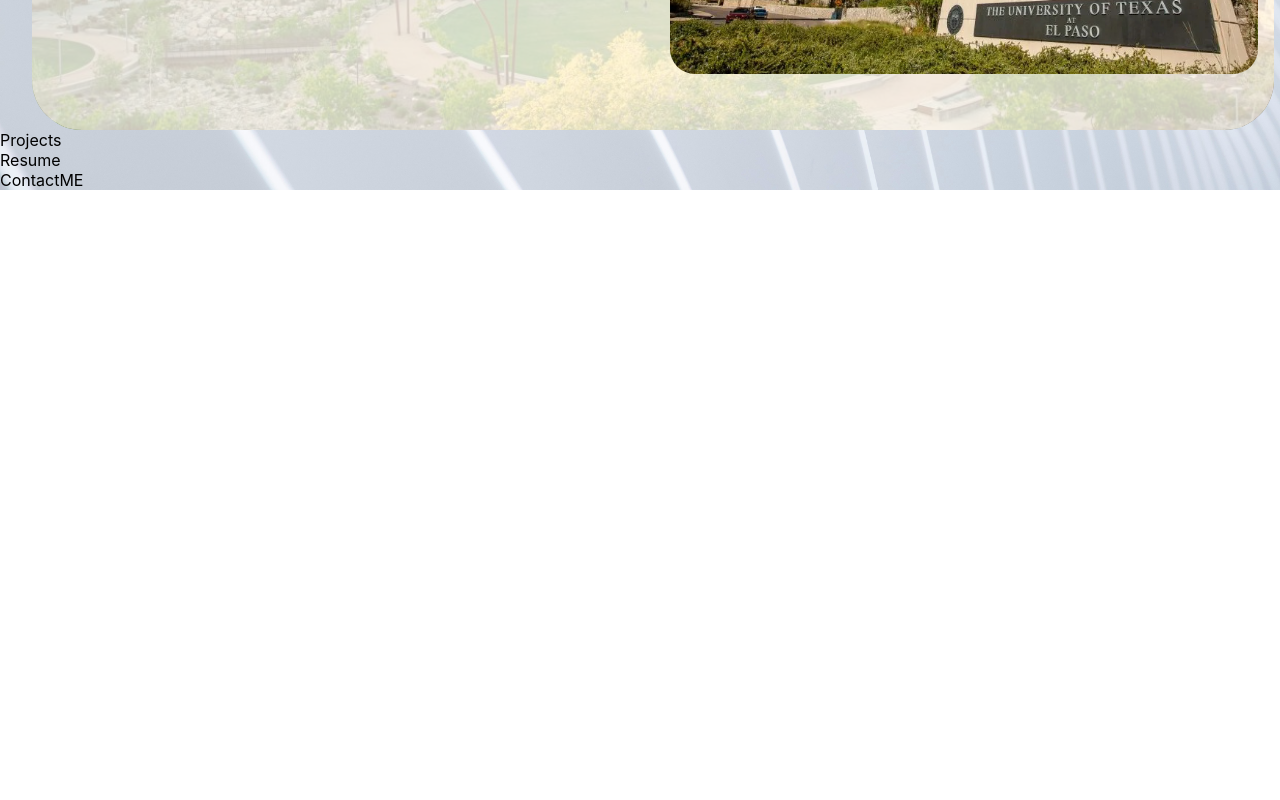
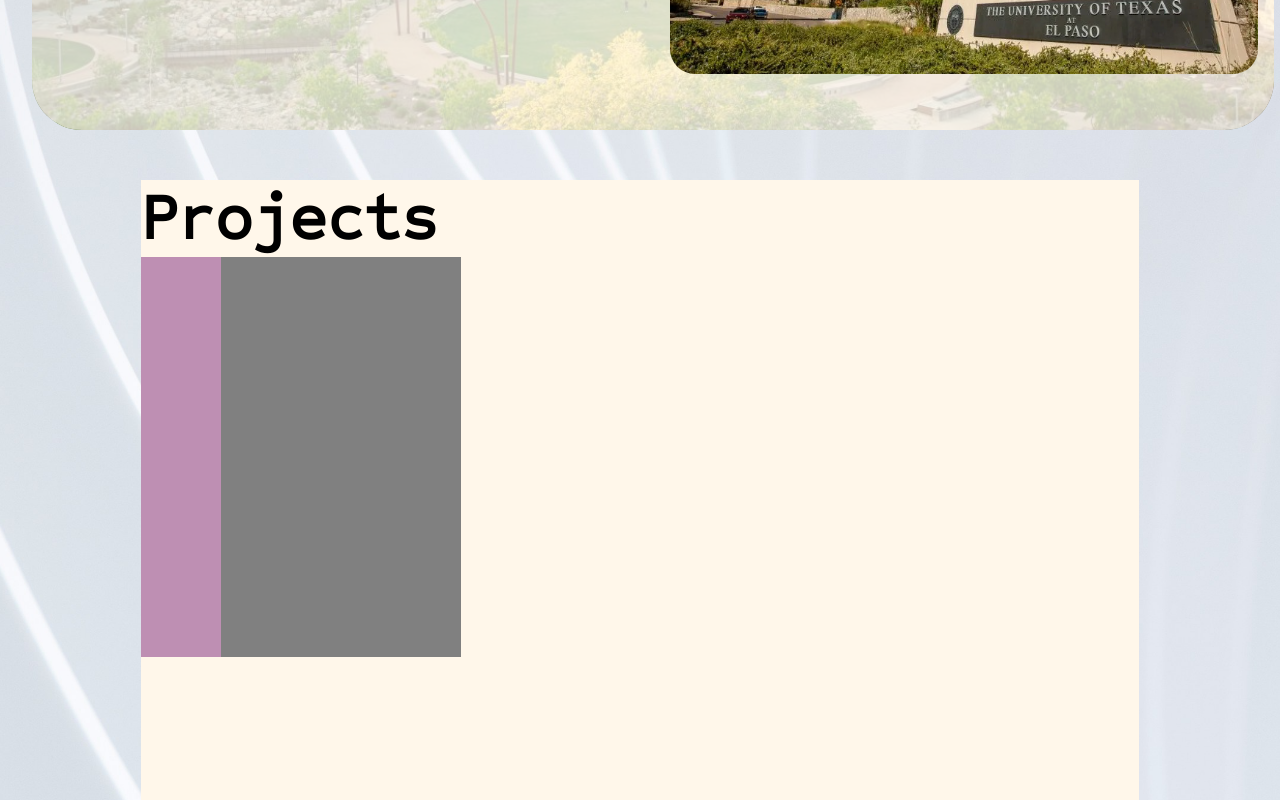
Before and after one commit to VasquezDav/shiny-octo-pancake-personal-website, a React (Create React App) app: page / in a window 1280 px wide. Shown: the part 1340-2140 px from the top of the page. Before the commit the page ends 1530 px from the top, so only its background shows below. Built offline with nearby package versions, Linux system fonts and the light colour scheme.

Commit message:
added Project, Resume, and Contact Me

```diff
--- a/package.json
+++ b/package.json
@@ -3,11 +3,14 @@
   "version": "0.1.0",
   "private": true,
   "dependencies": {
+    "@emailjs/browser": "^4.3.3",
+    "@react-pdf/renderer": "^3.4.4",
     "@testing-library/jest-dom": "^5.17.0",
     "@testing-library/react": "^13.4.0",
     "@testing-library/user-event": "^13.5.0",
     "react": "^18.3.1",
     "react-dom": "^18.3.1",
+    "react-pdf": "^9.0.0",
     "react-scripts": "5.0.1",
     "web-vitals": "^2.1.4"
   },
--- a/src/Components/ContactMe.js
+++ b/src/Components/ContactMe.js
@@ -1,9 +1,39 @@
-import React from "react";
+import React, { useRef } from "react";
+import emailjs from "@emailjs/browser";
 
 function ContactMe() {
+  const form = useRef();
+
+  const sendEmail = (e) => {
+    e.preventDefault();
+
+    emailjs
+      .sendForm("service_1m18g94", "service_1m18g94", form.current, {
+        publicKey: "xRL_NGpKEoJUqrWot",
+      })
+      .then(
+        () => {
+          console.log("SUCCESS!");
+        },
+        (error) => {
+          console.log("FAILED...", error.text);
+        }
+      );
+  };
   return (
     <div className="contact-me" id="contact-me">
-ContactME
+      <h1>Contact Me</h1>
+      <div className="form-container">
+        <form ref={form} onSubmit={sendEmail}>
+          <label>Name</label>
+          <input type="text" name="user_name" required />
+          <label>Email</label>
+          <input type="email" name="user_email" required />
+          <label>Message</label>
+          <textarea name="message" required />
+          <input type="submit" value="Send" />
+        </form>
+      </div>
     </div>
   );
 }
--- a/src/Components/Header.js
+++ b/src/Components/Header.js
@@ -2,23 +2,44 @@
 
 function Header() {
   const [selected, setSelected] = useState("");
+  const [isScrolling, setIsScrolling] = useState(false);
 
   const handleSelect = (section) => {
+    const offset = 100;
+    const targetElement = document.getElementById(section);
+    const targetPosition = targetElement.offsetTop - offset;
+
+    setIsScrolling(true);
+    window.scrollTo({
+      top: targetPosition,
+      behavior: "smooth",
+    });
+
+
+    setTimeout(() => {
+      setIsScrolling(false);
+      setSelected(section);
+    }, 1000);
+
     setSelected(section);
   };
 
   useEffect(() => {
     const handleScroll = () => {
-      // Get the scroll position
+      if (isScrolling) return;
+
       const scrollPosition = window.scrollY;
+      const offset = 100;
 
-      // Get the positions of the sections
-      const aboutMeSection = document.getElementById("about-me").offsetTop;
-      const projectsSection = document.getElementById("projects").offsetTop;
-      const resumeSection = document.getElementById("resume").offsetTop;
-      const contactMeSection = document.getElementById("contact-me").offsetTop;
+      const aboutMeSection =
+        document.getElementById("about-me").offsetTop - offset;
+      const projectsSection =
+        document.getElementById("projects").offsetTop - offset;
+      const resumeSection =
+        document.getElementById("resume").offsetTop - offset;
+      const contactMeSection =
+        document.getElementById("contact-me").offsetTop - offset;
 
-      // Determine which section is currently in view
       if (
         scrollPosition >= aboutMeSection &&
         scrollPosition < projectsSection
@@ -34,56 +55,46 @@
         scrollPosition < contactMeSection
       ) {
         setSelected("resume");
-      } else if (scrollPosition >= contactMeSection) {
+      }
+      if (window.innerHeight + window.scrollY >= document.body.offsetHeight) {
         setSelected("contact-me");
       }
     };
 
-    // Add scroll event listener
     window.addEventListener("scroll", handleScroll);
 
-    // Remove event listener on component unmount
     return () => {
       window.removeEventListener("scroll", handleScroll);
     };
-  }, []);
-
+  }, [isScrolling]);
   return (
     <div className="header">
       <h2>David A. Vasquez</h2>
       <div className="header-button-container">
-        <a href="#about-me">
         <button
           className={selected === "about-me" ? "selected" : ""}
           onClick={() => handleSelect("about-me")}
         >
           About Me
         </button>
-        </a>
-        <a href="#projects">
         <button
           className={selected === "projects" ? "selected" : ""}
           onClick={() => handleSelect("projects")}
         >
           Projects
         </button>
-        </a>
-        <a href="#resume">
         <button
           className={selected === "resume" ? "selected" : ""}
           onClick={() => handleSelect("resume")}
         >
           Resume
         </button>
-        </a>
-        <a href="#contact-me">
         <button
           className={selected === "contact-me" ? "selected" : ""}
           onClick={() => handleSelect("contact-me")}
         >
           Contact Me
         </button>
-        </a>
       </div>
     </div>
   );
--- a/src/Components/Projects.js
+++ b/src/Components/Projects.js
@@ -3,18 +3,13 @@
 function Projects() {
   return (
     <div className='projects' id='projects'>
-
-
-
-
-
-      Projects
-
-
-
-
-
-
+      <h1>Projects</h1>
+      <div className='project-container'>
+        <div className='box spotify-journal'></div>
+        <div className='box arcana'></div>
+        <div className='box uwc-queue>'></div>
+        <div className='box fithub'></div>
+      </div>
     </div>
   )
 }
--- a/src/Components/Resume.js
+++ b/src/Components/Resume.js
@@ -1,9 +1,18 @@
-import React from 'react'
+import React from "react";
+import { Document, Page } from "react-pdf";
+// import myResume from "../Images/Resume.pdf";
 
 function Resume() {
   return (
-    <div className='resume' id='resume'>Resume</div>
-  )
+    <div className="resume" id="resume">
+      <h1>Resume</h1>
+      <iframe
+        src="/myResume.pdf"
+        style={{ width: "80%", height: "70vh", border: "none" }}
+        title="PDF Viewer"
+      />
+    </div>
+  );
 }
 
-export default Resume
+export default Resume;
--- a/src/index.css
+++ b/src/index.css
@@ -78,7 +78,6 @@
   z-index: -1;
 }
 
-
 /*Personal Container*/
 .about-me {
   margin: auto;
@@ -131,7 +130,6 @@
   margin: auto;
 }
 
-
 .panel-image {
   width: 100%;
   height: 100%;
@@ -139,7 +137,6 @@
   z-index: 2;
   border-radius: 25px;
 }
-
 
 .overlay {
   position: absolute;
@@ -150,7 +147,7 @@
   background-color: rgba(255, 247, 234, 0.8);
   z-index: 2;
 }
-.about-me-text-container{
+.about-me-text-container {
   width: 50%;
   display: flex;
 }
@@ -168,10 +165,113 @@
   font-size: 150%;
   font-family: "SomeTypeMonoRegular";
 }
-.text h1 {
+h1 {
   margin: 0;
   font-family: "SomeTypeMonoRegular";
   font-size: 4rem;
 }
 
-/**/
+/*Projects*/
+.projects {
+  width: 78%;
+  height: 1000px;
+  background-color: #fff7ea;
+  margin: auto;
+  margin-top: 50px;
+  justify-self: center;
+
+  display: flex;
+  flex-direction: column;
+}
+.project-container{
+  display: flex;
+}
+.box{
+  height: 50vh;
+  width: 10vh;
+  background-color: gray;
+  border-color: #0056b3;
+  outline-color: #0056b3;
+}
+
+.spotify-journal{
+  background-color: rgba(174, 118, 166, 0.8);
+}
+
+/*Resume*/
+.resume {
+  width: 78%;
+  height: 90vh;
+  background-color: #fff7ea;
+  margin: auto;
+  margin-top: 50px;
+  justify-self: center;
+
+  display: flex;
+  flex-direction: column;
+}
+iframe {
+  align-self: center;
+  margin: auto;
+}
+
+/*Contact Me*/
+.contact-me {
+  width: 78%;
+  height: auto;
+  background-color: #fff7ea;
+  margin: auto;
+  margin-bottom: 100px;
+  margin-top: 50px;
+  justify-self: center;
+  display: flex;
+  flex-direction: column;
+  box-shadow: 0 2px 10px rgba(0, 0, 0, 0.1);
+}
+
+.form-container{
+  margin: 10px
+}
+
+
+.contact-me label {
+  display: block;
+  margin-bottom: 8px;
+  font-weight: bold;
+}
+
+.contact-me input[type="text"],
+.contact-me input[type="email"]{
+    width: 100%;
+  padding: 10px;
+  margin-bottom: 20px;
+  border: 1px solid #ccc;
+  border-radius: 4px;
+  box-sizing: border-box;
+}
+.contact-me textarea {
+  width: 100%;
+  height: 20vh;
+  padding: 10px;
+  margin-bottom: 20px;
+  border: 1px solid #ccc;
+  border-radius: 4px;
+  box-sizing: border-box;
+}
+
+
+.contact-me input[type="submit"] {
+  width: 100%;
+  padding: 10px;
+  background-color: #007bff;
+  border: none;
+  border-radius: 4px;
+  color: white;
+  font-weight: bold;
+  cursor: pointer;
+  transition: background-color 0.3s ease;
+}
+
+.contact-me input[type="submit"]:hover {
+  background-color: #0056b3;
+}
```
Also changed, not shown: 2 other files (tests, documents, lock files or other folders). Lines whose indentation alone changed are shown as unchanged.
